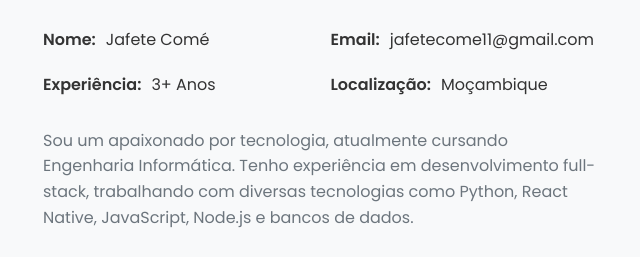
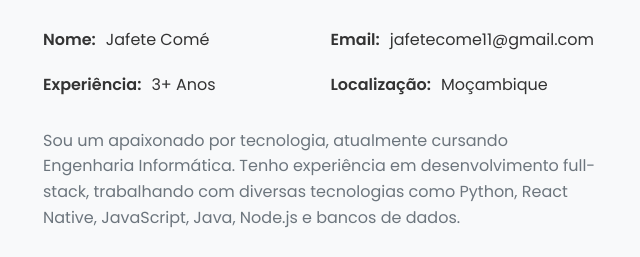
Before and after one commit to jafete225/portfolio2, a plain HTML site: page index.html in a window 1280 px wide. Shown: the part 1042-1299 px from the top of the page, 622-1262 px from the left. Drawn offline with nearby package versions, Linux system fonts and the light colour scheme.

Commit message:
first commit

```diff
--- a/index.html
+++ b/index.html
@@ -148,7 +148,7 @@
                     <p class="about-description">
                         Sou um apaixonado por tecnologia, atualmente cursando Engenharia Informática.
                         Tenho experiência em desenvolvimento full-stack, trabalhando com diversas
-                        tecnologias como Python, React Native, JavaScript, Node.js e bancos de dados.
+                        tecnologias como Python, React Native, JavaScript, Java, Node.js e bancos de dados.
                     </p>
 
                     <div class="skills">
```
